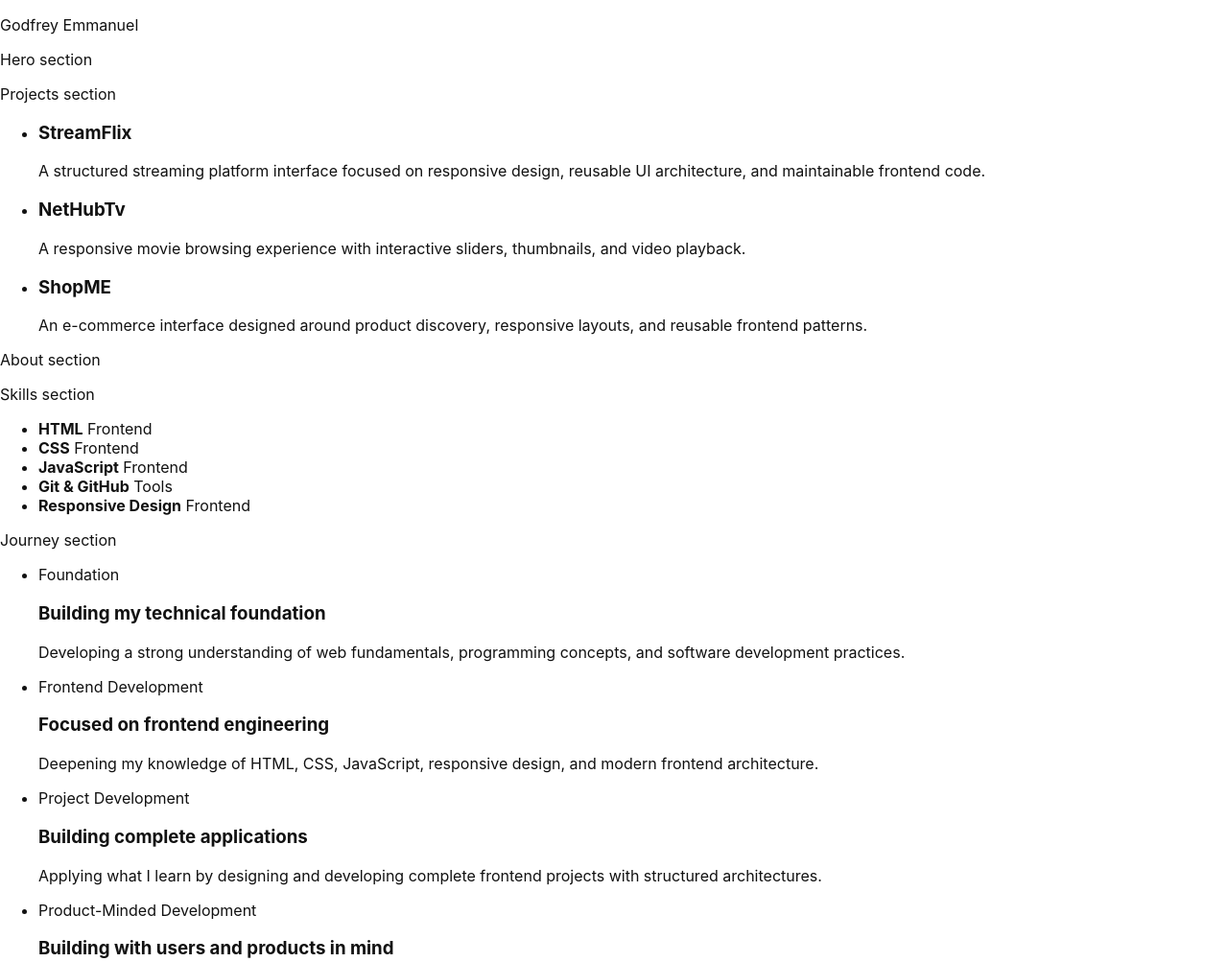
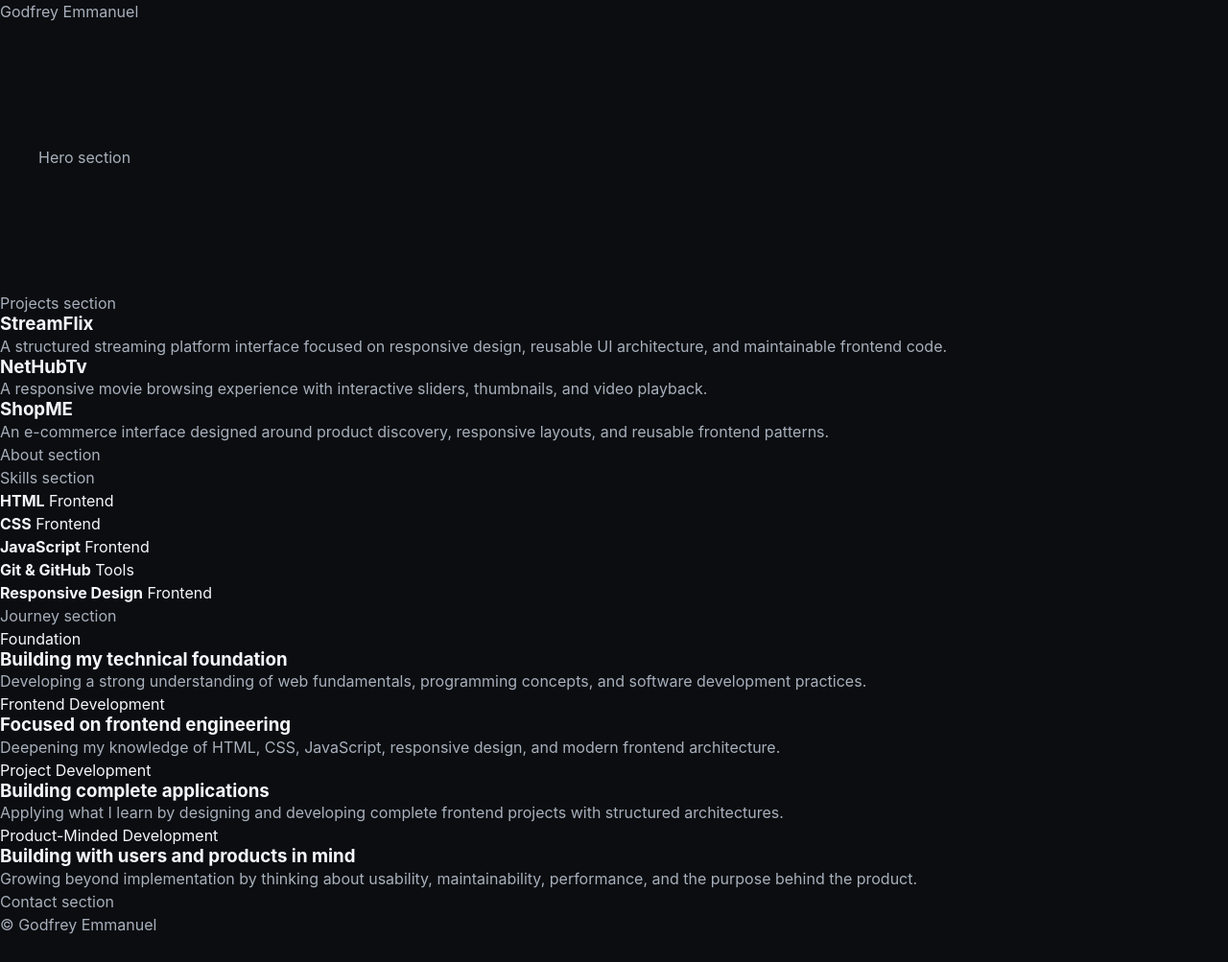
Before and after one commit to JTech-del/godfrey-emmanuel-portfolio, a website built with Vite: page index.html in a window 1280 px wide. Shown: the top 1003 px of the page at 96% size. After the commit the page ends 976 px from the top, so only its background shows below. Built offline with nearby package versions, Linux system fonts and the light colour scheme.

Commit message:
feat: establish portfolio design system

```diff
--- a/src/components/hero/heroView.js
+++ b/src/components/hero/heroView.js
@@ -1,3 +1,4 @@
+/*
 const renderHero = () => {
     const hero = document.querySelector("#hero");
 
@@ -13,3 +14,22 @@ const renderHero = () => {
 };
 
 export { renderHero };
+*/
+
+const renderHero = () => {
+    const hero = document.querySelector("#hero");
+
+    if (!hero) {
+        throw new Error("Hero mount point #hero was not found.");
+    }
+
+    hero.innerHTML = `
+    <section class="section">
+      <div class="container">
+        <p>Hero section</p>
+      </div>
+    </section>
+  `;
+};
+
+export { renderHero };
--- a/src/styles/global.css
+++ b/src/styles/global.css
@@ -1,5 +1,10 @@
+html {
+    background: var(--color-background);
+}
+
 body {
     min-width: 320px;
+    min-height: 100vh;
     background: var(--color-background);
     color: var(--color-text-primary);
 }
@@ -8,11 +13,21 @@ body {
     min-height: 100vh;
 }
 
-#main-content {
-    width: 100%;
+.container {
+    width: min( 100% - (var(--container-padding) * 2), var(--container-max-width));
+    margin-inline: auto;
 }
 
-#navbar,
-#footer {
-    width: 100%;
+.section {
+    padding-block: var(--space-10);
 }
+
+::selection {
+    background: var(--color-accent);
+    color: var(--color-background);
+}
+
+:focus-visible {
+    outline: 2px solid var(--color-accent);
+    outline-offset: 3px;
+}
--- a/src/styles/reset.css
+++ b/src/styles/reset.css
@@ -8,8 +8,21 @@ html {
     scroll-behavior: smooth;
 }
 
-body {
+body,
+h1,
+h2,
+h3,
+h4,
+p,
+ul,
+ol {
     margin: 0;
+}
+
+ul,
+ol {
+    padding: 0;
+    list-style: none;
 }
 
 img,
@@ -24,3 +37,13 @@ textarea,
 select {
     font: inherit;
 }
+
+button {
+    border: 0;
+    background: none;
+}
+
+a {
+    color: inherit;
+    text-decoration: none;
+}
--- a/src/styles/typography.css
+++ b/src/styles/typography.css
@@ -1,4 +1,23 @@
 body {
-    font-family: Inter, system-ui, -apple-system, BlinkMacSystemFont, "Segoe UI", sans-serif;
+    font-family: var(--font-family-base);
+    font-size: var(--font-size-md);
+    line-height: var(--line-height-normal);
     color: var(--color-text-primary);
 }
+
+h1,
+h2,
+h3,
+h4 {
+    line-height: var(--line-height-tight);
+    color: var(--color-text-primary);
+}
+
+p {
+    color: var(--color-text-secondary);
+}
+
+button,
+a {
+    font-weight: 500;
+}
--- a/src/styles/variables.css
+++ b/src/styles/variables.css
@@ -1,6 +1,60 @@
 :root {
-    --color-background: #ffffff;
-    --color-text-primary: #111111;
+    /* ========================================
+     Color System
+     ======================================== */
+    --color-background: #0b0d10;
+    --color-surface: #12161c;
+    --color-surface-elevated: #181d25;
+    --color-text-primary: #f5f7fa;
+    --color-text-secondary: #a8b0bc;
+    --color-text-muted: #727b88;
+    --color-border: rgba(255, 255, 255, 0.08);
+    --color-accent: #f5b942;
+    --color-accent-hover: #ffc95c;
+    /* ========================================
+     Typography
+     ======================================== */
+    --font-family-base: Inter, system-ui, -apple-system, BlinkMacSystemFont, "Segoe UI", sans-serif;
+    --font-size-xs: 0.75rem;
+    --font-size-sm: 0.875rem;
+    --font-size-md: 1rem;
+    --font-size-lg: 1.125rem;
+    --font-size-xl: 1.5rem;
+    --font-size-2xl: 2rem;
+    --font-size-3xl: 3rem;
+    --font-size-4xl: 4rem;
+    --line-height-tight: 1.1;
+    --line-height-normal: 1.5;
+    --line-height-relaxed: 1.7;
+    /* ========================================
+     Spacing
+     ======================================== */
+    --space-1: 0.25rem;
+    --space-2: 0.5rem;
+    --space-3: 0.75rem;
+    --space-4: 1rem;
+    --space-5: 1.5rem;
+    --space-6: 2rem;
+    --space-7: 3rem;
+    --space-8: 4rem;
+    --space-9: 6rem;
+    --space-10: 8rem;
+    /* ========================================
+     Layout
+     ======================================== */
     --container-max-width: 1200px;
-    --space-section: 6rem;
+    --container-padding: 1.5rem;
+    /* ========================================
+     Borders
+     ======================================== */
+    --radius-sm: 0.375rem;
+    --radius-md: 0.75rem;
+    --radius-lg: 1rem;
+    --radius-pill: 999px;
+    /* ========================================
+     Motion
+     ======================================== */
+    --transition-fast: 150ms ease;
+    --transition-normal: 250ms ease;
+    --transition-slow: 400ms ease;
 }
```
